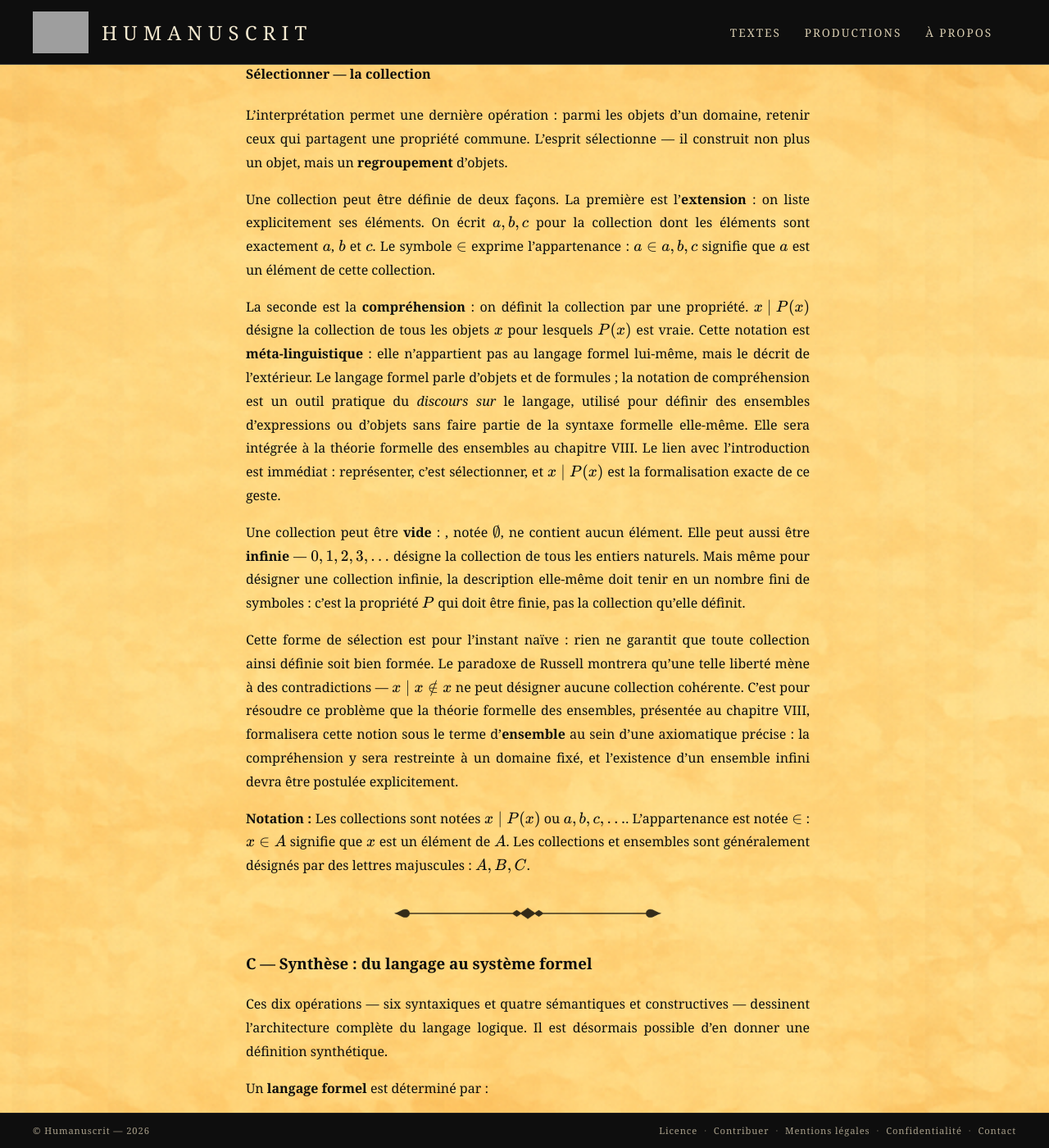
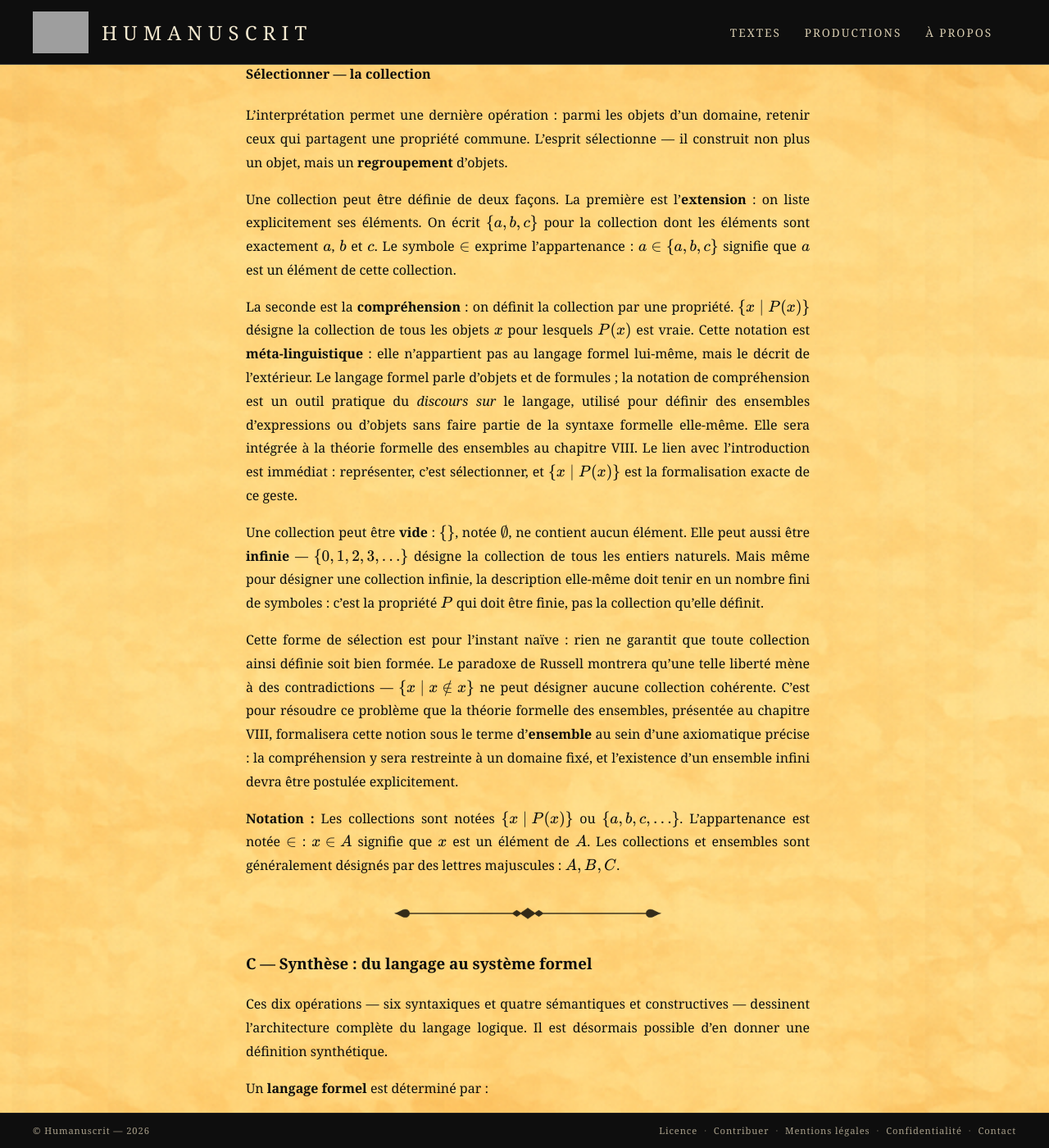
Before and after one commit to maxcarriere/humanuscrit, a Jekyll site: the page built from textes/reflexions/chap1_langage.md, in a window 1280 px wide and 1400 px high, scrolled down 10412 px. Shown: the whole window at 82% size. Built offline with Jekyll 4.4.1, drawn with Linux system fonts in a browser that asks for light colours; some of the changed text lies outside the part shown; grey boxes are pictures that could not be loaded.

Commit message:
Chap1-2: accolades \lbrace/\rbrace, bordures tables, centrage distributivite
Made-with: Cursor

```diff
--- a/assets/css/style.scss
+++ b/assets/css/style.scss
@@ -625,12 +625,17 @@ html[data-darkreader-mode] .parchment-content a:hover {
   opacity: 0.8;
 }
 
-/* Tableaux : alignement titre / contenu identique par colonne */
+/* Tableaux : alignement, bordures (ex. tables de vérité) */
+.parchment-content table {
+  border-collapse: collapse;
+  border: 1px solid rgba(13, 13, 13, 0.4);
+}
 .parchment-content table th,
 .parchment-content table td {
   text-align: left;
   vertical-align: top;
   padding: 0.4em 0.6em;
+  border: 1px solid rgba(13, 13, 13, 0.4);
 }
 
 /* ===== 4. Arborescence textes ===== */
--- a/textes/reflexions/chap1_langage.md
+++ b/textes/reflexions/chap1_langage.md
@@ -26,9 +26,9 @@ Un langage repose sur un **alphabet** : un ensemble de symboles distincts. La d
 
 Quelques exemples d'alphabets :
 
-- Arithmétique : $\{\ 0, 1, 2, \ldots, 9,\ +,\ \times,\ =,\ (,\ )\ \}$
-- Logique : $\{\ p, q, r,\ \neg,\ \land,\ \lor,\ \rightarrow,\ (,\ )\ \}$
-- Binaire : $\{\ 0, 1\ \}$
+- Arithmétique : $\lbrace 0, 1, 2, \ldots, 9,\ +,\ \times,\ =,\ (,\ ) \rbrace$
+- Logique : $\lbrace p, q, r,\ \neg,\ \land,\ \lor,\ \rightarrow,\ (,\ ) \rbrace$
+- Binaire : $\lbrace 0, 1 \rbrace$
 
 À partir de cet alphabet, on forme des **mots** (ou **expressions**) : des suites finies de symboles alignés de façon linéaire. $0 + 1$, $p \land q$, $01101$ sont des mots. La finitude est essentielle : ni l'humain ni la machine ne peuvent écrire ou lire un texte infini — ce n'est pas une contrainte arbitraire, mais le reflet d'une limite fondamentale de tout système de communication réel.
 
@@ -211,7 +211,7 @@ Interpréter un langage formel requiert deux éléments. D'abord, un **domaine**
 
 L'ensemble $\mathcal{M} = (D, I)$ constitué du domaine et de la fonction d'interprétation s'appelle un **modèle** (ou **structure**). Pour chaque symbole $s$ du langage, $s^\mathcal{M} = I(s)$ désigne l'objet du domaine $D$ que $s$ représente dans ce modèle. Un même langage peut ainsi avoir des modèles très différents.
 
-Par exemple, le langage de l'arithmétique — avec les constantes $0$ et $1$ et les opérateurs $+$ et $\times$ — peut être interprété dans les entiers naturels $\mathbb{N}$, mais aussi dans l'ensemble $\{0, 1, 2, 3, 4\}$ avec l'arithmétique modulo $5$ : les symboles sont les mêmes, les objets désignés sont différents. Dans le premier modèle, $+^\mathcal{M}$ désigne l'addition ordinaire : $2 + 3 = 5$ y est vraie. Dans le second, $+^\mathcal{M}$ désigne l'addition modulo $5$ : la même formule $2 + 3 = 5$ y devient fausse, car $2 + 3 \equiv 0$. Même langage, vérités différentes.
+Par exemple, le langage de l'arithmétique — avec les constantes $0$ et $1$ et les opérateurs $+$ et $\times$ — peut être interprété dans les entiers naturels $\mathbb{N}$, mais aussi dans l'ensemble $\lbrace 0, 1, 2, 3, 4\rbrace$ avec l'arithmétique modulo $5$ : les symboles sont les mêmes, les objets désignés sont différents. Dans le premier modèle, $+^\mathcal{M}$ désigne l'addition ordinaire : $2 + 3 = 5$ y est vraie. Dans le second, $+^\mathcal{M}$ désigne l'addition modulo $5$ : la même formule $2 + 3 = 5$ y devient fausse, car $2 + 3 \equiv 0$. Même langage, vérités différentes.
 
 Une fois le modèle fixé, on peut évaluer la vérité d'une formule. On écrit $\mathcal{M} \models \varphi$ — « $\varphi$ est vraie dans $\mathcal{M}$ ». La formalisation complète de cette notion — formules closes, valuations, définition de la satisfaction — sera développée au chapitre IV.
 
@@ -223,15 +223,15 @@ Une fois le modèle fixé, on peut évaluer la vérité d'une formule. On écrit
 
 L'interprétation permet une dernière opération : parmi les objets d'un domaine, retenir ceux qui partagent une propriété commune. L'esprit sélectionne — il construit non plus un objet, mais un **regroupement** d'objets.
 
-Une collection peut être définie de deux façons. La première est l'**extension** : on liste explicitement ses éléments. On écrit $\{a, b, c\}$ pour la collection dont les éléments sont exactement $a$, $b$ et $c$. Le symbole $\in$ exprime l'appartenance : $a \in \{a, b, c\}$ signifie que $a$ est un élément de cette collection.
+Une collection peut être définie de deux façons. La première est l'**extension** : on liste explicitement ses éléments. On écrit $\lbrace a, b, c\rbrace$ pour la collection dont les éléments sont exactement $a$, $b$ et $c$. Le symbole $\in$ exprime l'appartenance : $a \in \lbrace a, b, c\rbrace$ signifie que $a$ est un élément de cette collection.
 
-La seconde est la **compréhension** : on définit la collection par une propriété. $\{ x \mid P(x) \}$ désigne la collection de tous les objets $x$ pour lesquels $P(x)$ est vraie. Cette notation est **méta-linguistique** : elle n'appartient pas au langage formel lui-même, mais le décrit de l'extérieur. Le langage formel parle d'objets et de formules ; la notation de compréhension est un outil pratique du *discours sur* le langage, utilisé pour définir des ensembles d'expressions ou d'objets sans faire partie de la syntaxe formelle elle-même. Elle sera intégrée à la théorie formelle des ensembles au chapitre VIII. Le lien avec l'introduction est immédiat : représenter, c'est sélectionner, et $\{ x \mid P(x) \}$ est la formalisation exacte de ce geste.
+La seconde est la **compréhension** : on définit la collection par une propriété. $\lbrace x \mid P(x) \rbrace$ désigne la collection de tous les objets $x$ pour lesquels $P(x)$ est vraie. Cette notation est **méta-linguistique** : elle n'appartient pas au langage formel lui-même, mais le décrit de l'extérieur. Le langage formel parle d'objets et de formules ; la notation de compréhension est un outil pratique du *discours sur* le langage, utilisé pour définir des ensembles d'expressions ou d'objets sans faire partie de la syntaxe formelle elle-même. Elle sera intégrée à la théorie formelle des ensembles au chapitre VIII. Le lien avec l'introduction est immédiat : représenter, c'est sélectionner, et $\lbrace x \mid P(x) \rbrace$ est la formalisation exacte de ce geste.
 
-Une collection peut être **vide** : $\{\}$, notée $\emptyset$, ne contient aucun élément. Elle peut aussi être **infinie** — $\{ 0, 1, 2, 3, \ldots \}$ désigne la collection de tous les entiers naturels. Mais même pour désigner une collection infinie, la description elle-même doit tenir en un nombre fini de symboles : c'est la propriété $P$ qui doit être finie, pas la collection qu'elle définit.
+Une collection peut être **vide** : $\lbrace\rbrace$, notée $\emptyset$, ne contient aucun élément. Elle peut aussi être **infinie** — $\lbrace 0, 1, 2, 3, \ldots \rbrace$ désigne la collection de tous les entiers naturels. Mais même pour désigner une collection infinie, la description elle-même doit tenir en un nombre fini de symboles : c'est la propriété $P$ qui doit être finie, pas la collection qu'elle définit.
 
-Cette forme de sélection est pour l'instant naïve : rien ne garantit que toute collection ainsi définie soit bien formée. Le paradoxe de Russell montrera qu'une telle liberté mène à des contradictions — $\{ x \mid x \notin x \}$ ne peut désigner aucune collection cohérente. C'est pour résoudre ce problème que la théorie formelle des ensembles, présentée au chapitre VIII, formalisera cette notion sous le terme d'**ensemble** au sein d'une axiomatique précise : la compréhension y sera restreinte à un domaine fixé, et l'existence d'un ensemble infini devra être postulée explicitement.
+Cette forme de sélection est pour l'instant naïve : rien ne garantit que toute collection ainsi définie soit bien formée. Le paradoxe de Russell montrera qu'une telle liberté mène à des contradictions — $\lbrace x \mid x \notin x \rbrace$ ne peut désigner aucune collection cohérente. C'est pour résoudre ce problème que la théorie formelle des ensembles, présentée au chapitre VIII, formalisera cette notion sous le terme d'**ensemble** au sein d'une axiomatique précise : la compréhension y sera restreinte à un domaine fixé, et l'existence d'un ensemble infini devra être postulée explicitement.
 
-**Notation :** Les collections sont notées $\{ x \mid P(x) \}$ ou $\{ a, b, c, \ldots \}$. L'appartenance est notée $\in$ : $x \in A$ signifie que $x$ est un élément de $A$. Les collections et ensembles sont généralement désignés par des lettres majuscules : $A, B, C$.
+**Notation :** Les collections sont notées $\lbrace x \mid P(x) \rbrace$ ou $\lbrace a, b, c, \ldots \rbrace$. L'appartenance est notée $\in$ : $x \in A$ signifie que $x$ est un élément de $A$. Les collections et ensembles sont généralement désignés par des lettres majuscules : $A, B, C$.
 
 ---
 
```
Also changed, not shown: textes/reflexions/chap2_logique_propositionnelle_predicats.md (+9 -7 lines).
